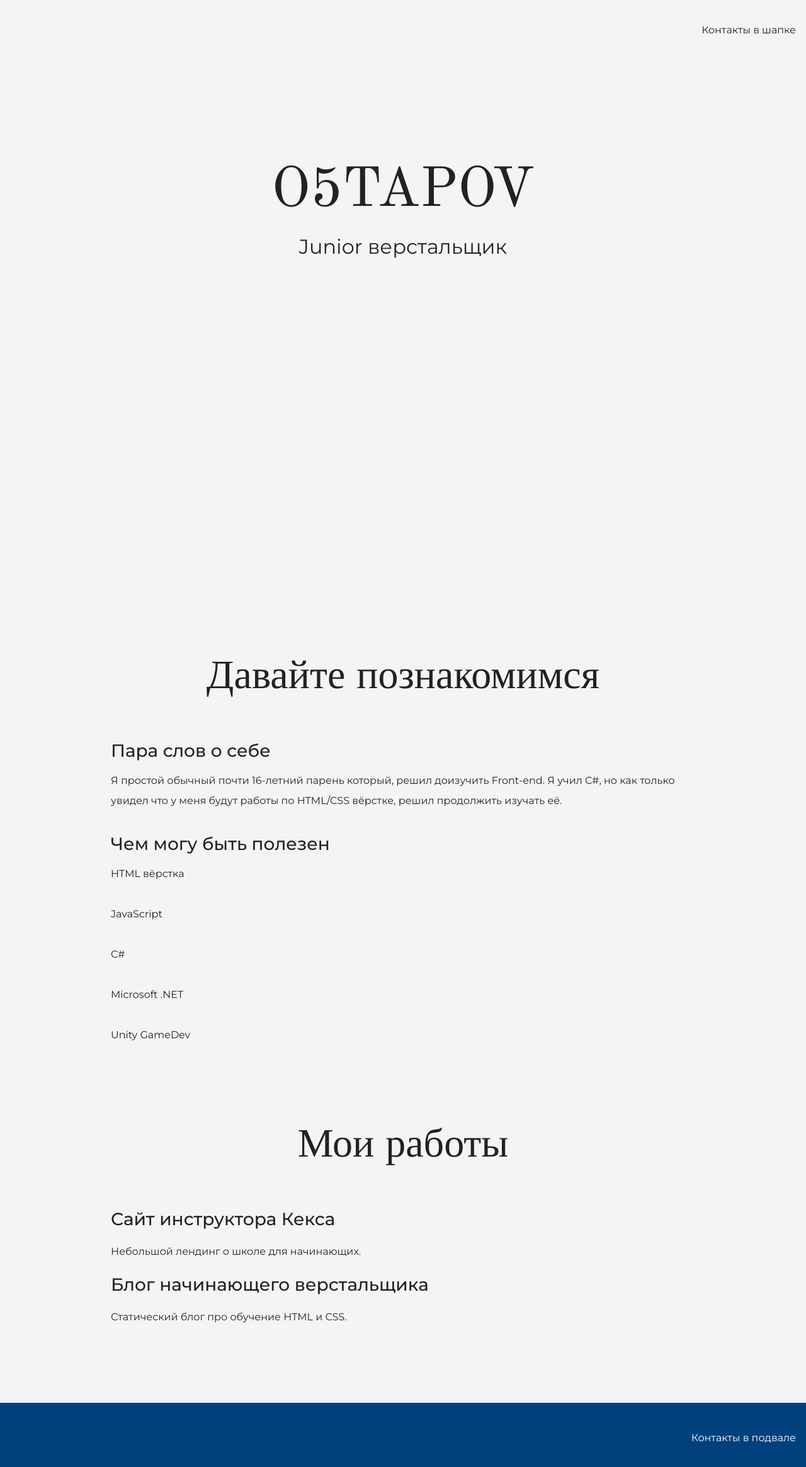
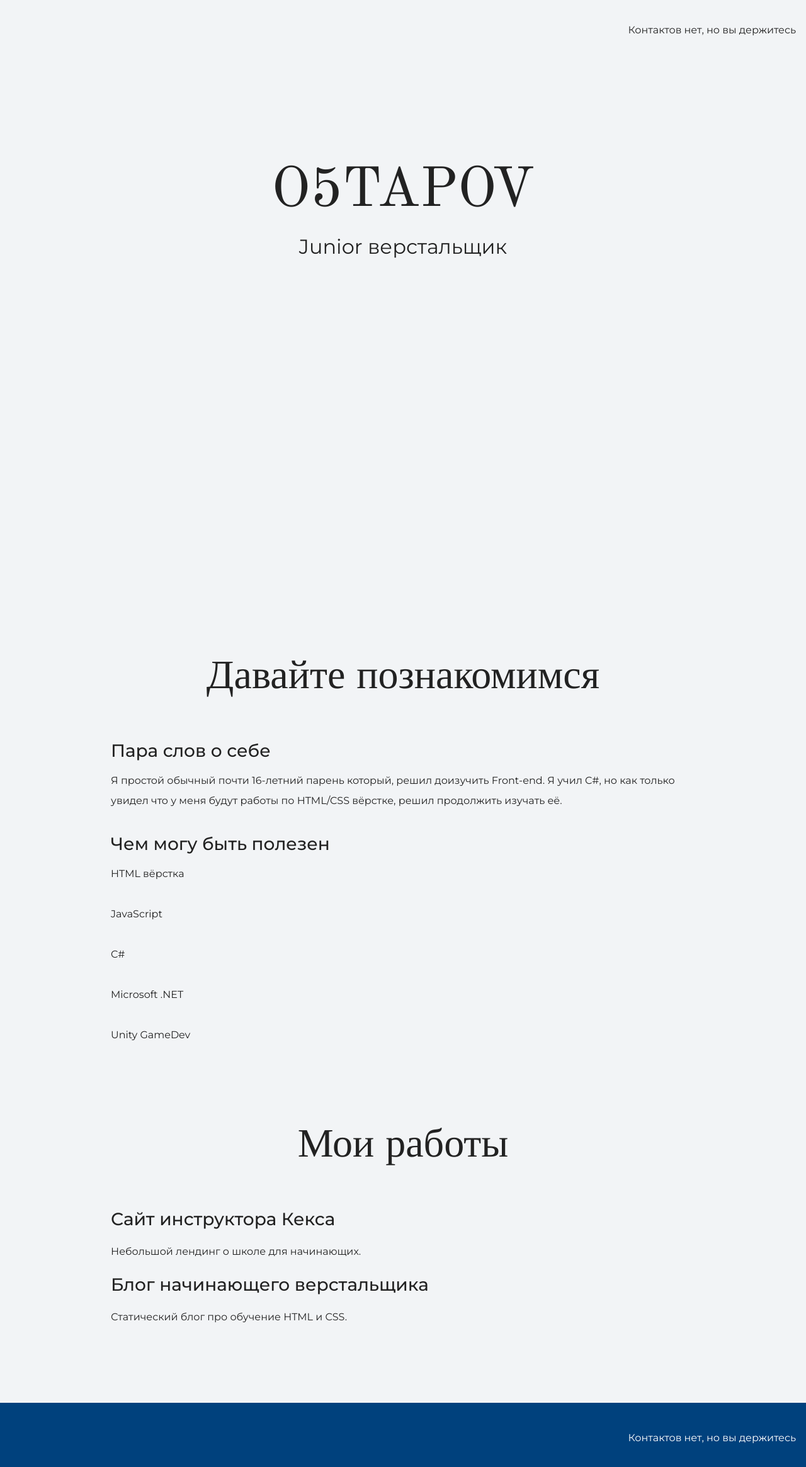
Before and after one commit to O5TAPOV/my-site1, a plain HTML site: page index.html in a window 1280 px wide. Shown: the whole page at 63% size. Drawn offline with nearby package versions, Linux system fonts and the light colour scheme.

Commit message:
Изменение контактов

```diff
--- a/index.html
+++ b/index.html
@@ -10,7 +10,7 @@
   <body>
     <header class="page-header">
       <div class="container">
-        Контакты в шапке
+        Контактов нет, но вы держитесь
       </div>
     </header>
 
@@ -49,7 +49,7 @@
 
     <footer class="page-footer">
         <div class="container">
-      Контакты в подвале
+      Контактов нет, но вы держитесь
         </div>
     </footer>
   </body>
```
